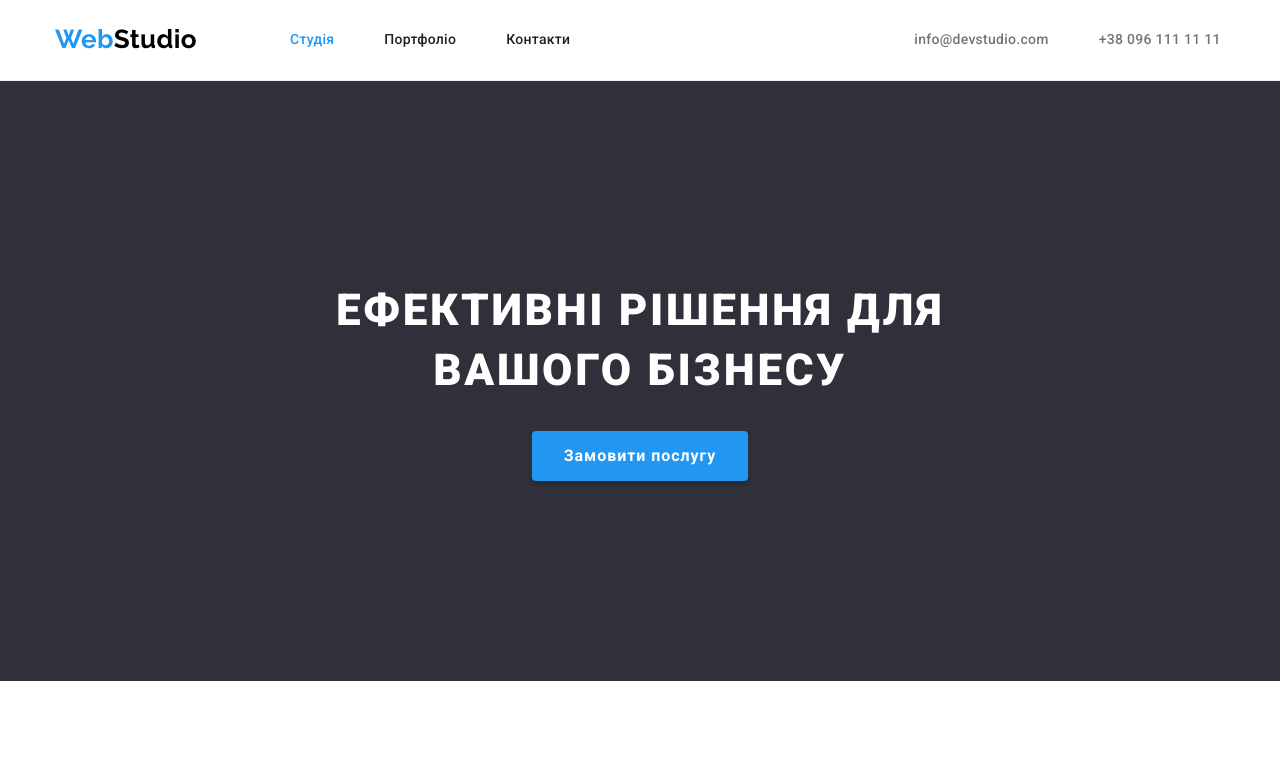
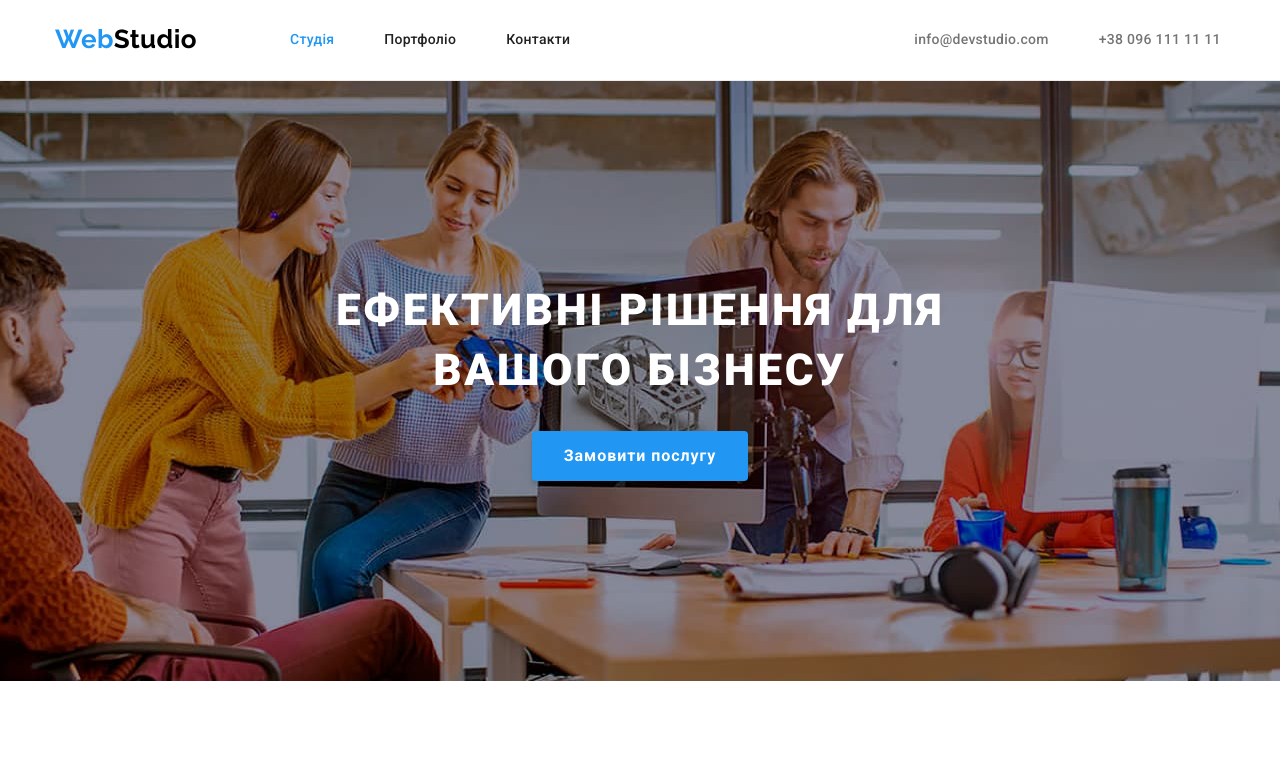
Before and after one commit to Mis25786/goit-markup-hw-04, a plain HTML site: page index.html in a window 1280 px wide. Shown: the top 772 px of the page. Drawn offline with nearby package versions, Linux system fonts and the light colour scheme.

Commit message:
hw-4-promo

```diff
--- a/css/styles.css
+++ b/css/styles.css
@@ -274,8 +274,15 @@ nav {
 .promo {
   padding-top: 200px;
   padding-bottom: 200px;
+  margin: 0 auto;
 
   background-color: var(--color-bg-promo-footer);
+  background-image: url(../images/promo-bg.jpg);
+  background-repeat: no-repeat;
+  background-position: center;
+  background-size: cover;
+  height: 600px;
+  max-width: 1600px;
 }
 
 .promo-box {
```
Also changed, not shown: index.html (+2 -2 lines), images/promo-bg.jpg (added), symbol-defs  sprite.svg (added).
